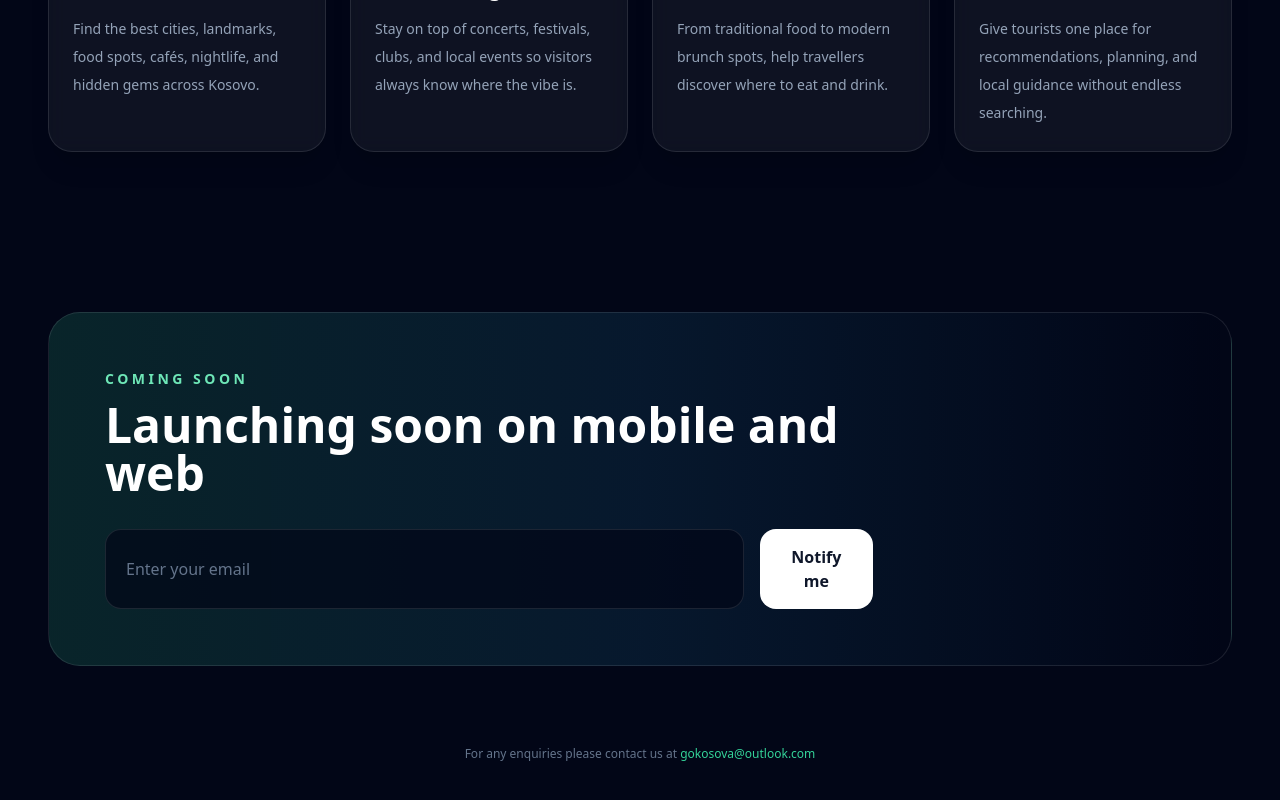
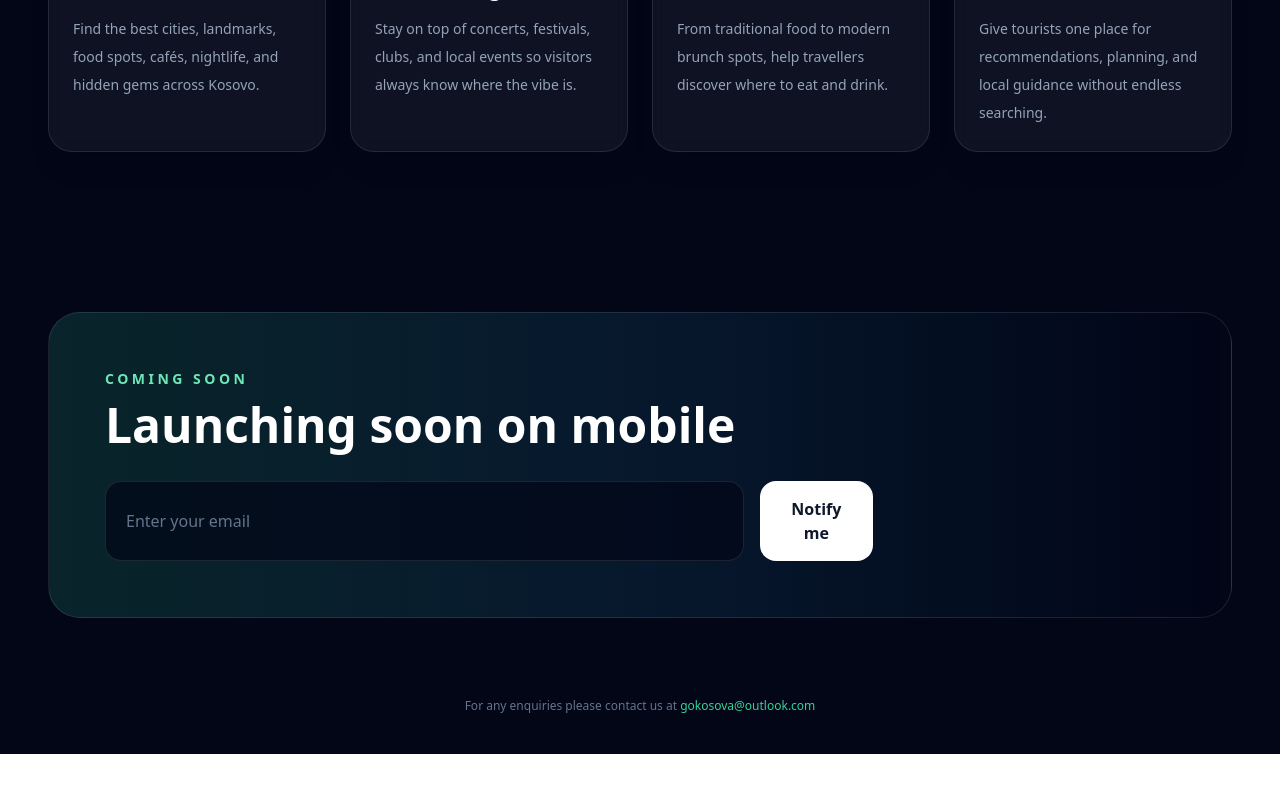
Before and after one commit to GoKosova/KosovaGo, a React (Vite) app: page / in a window 1280 px wide. Shown: the part 970-1770 px from the top of the page. After the commit the page ends 1724 px from the top, so only its background shows below. Built offline with nearby package versions, Linux system fonts and the light colour scheme.

Commit message:
Update App.jsx

```diff
--- a/src/App.jsx
+++ b/src/App.jsx
@@ -217,7 +217,7 @@ export default function KosovaGoLandingPage() {
               Coming soon
             </p>
             <h2 className="mt-3 text-3xl font-bold sm:text-5xl">
-              Launching soon on mobile and web
+              Launching soon on mobile
             </h2>
 
             <div className="mt-8 flex flex-col gap-4 sm:flex-row">
```
